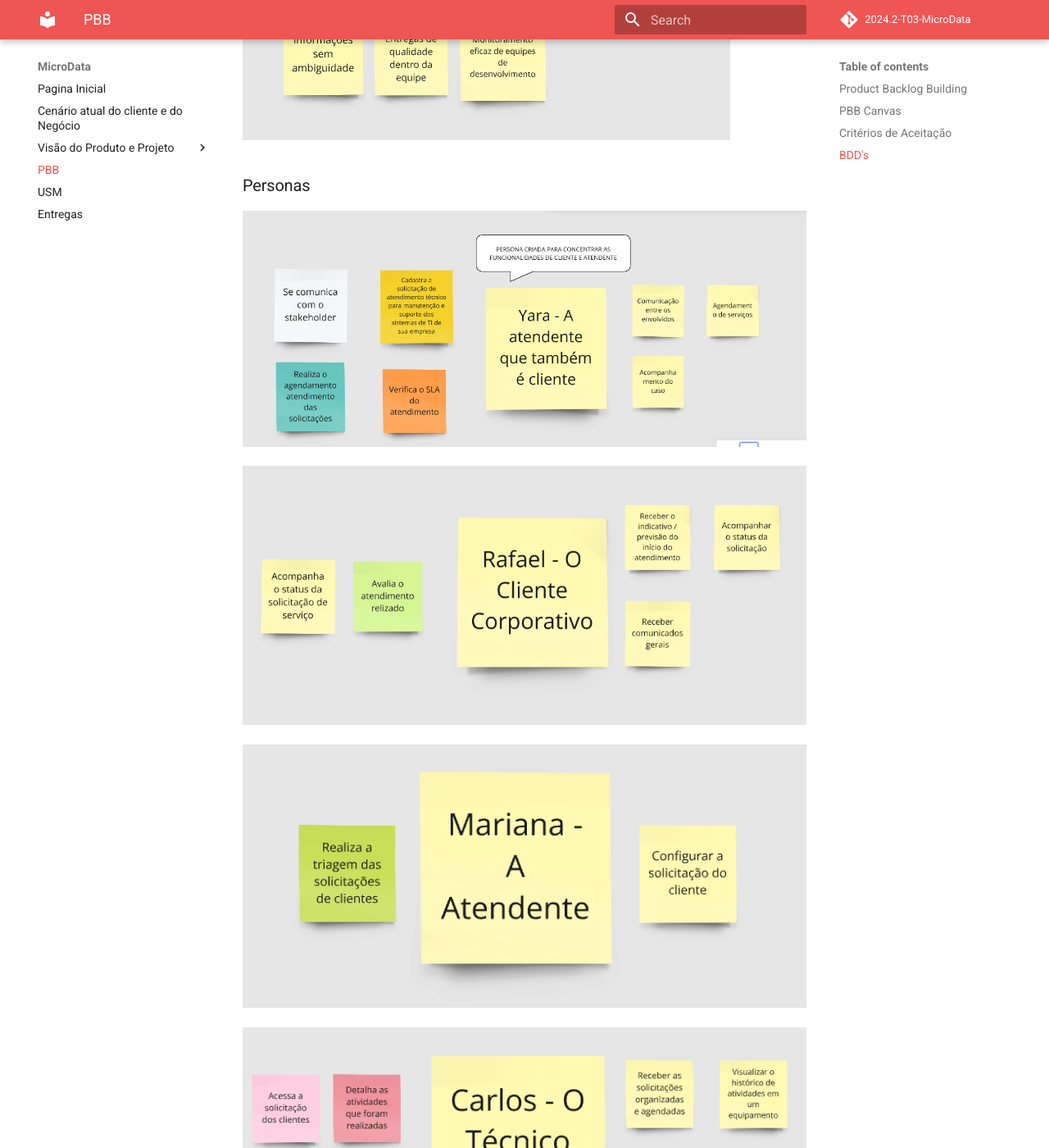
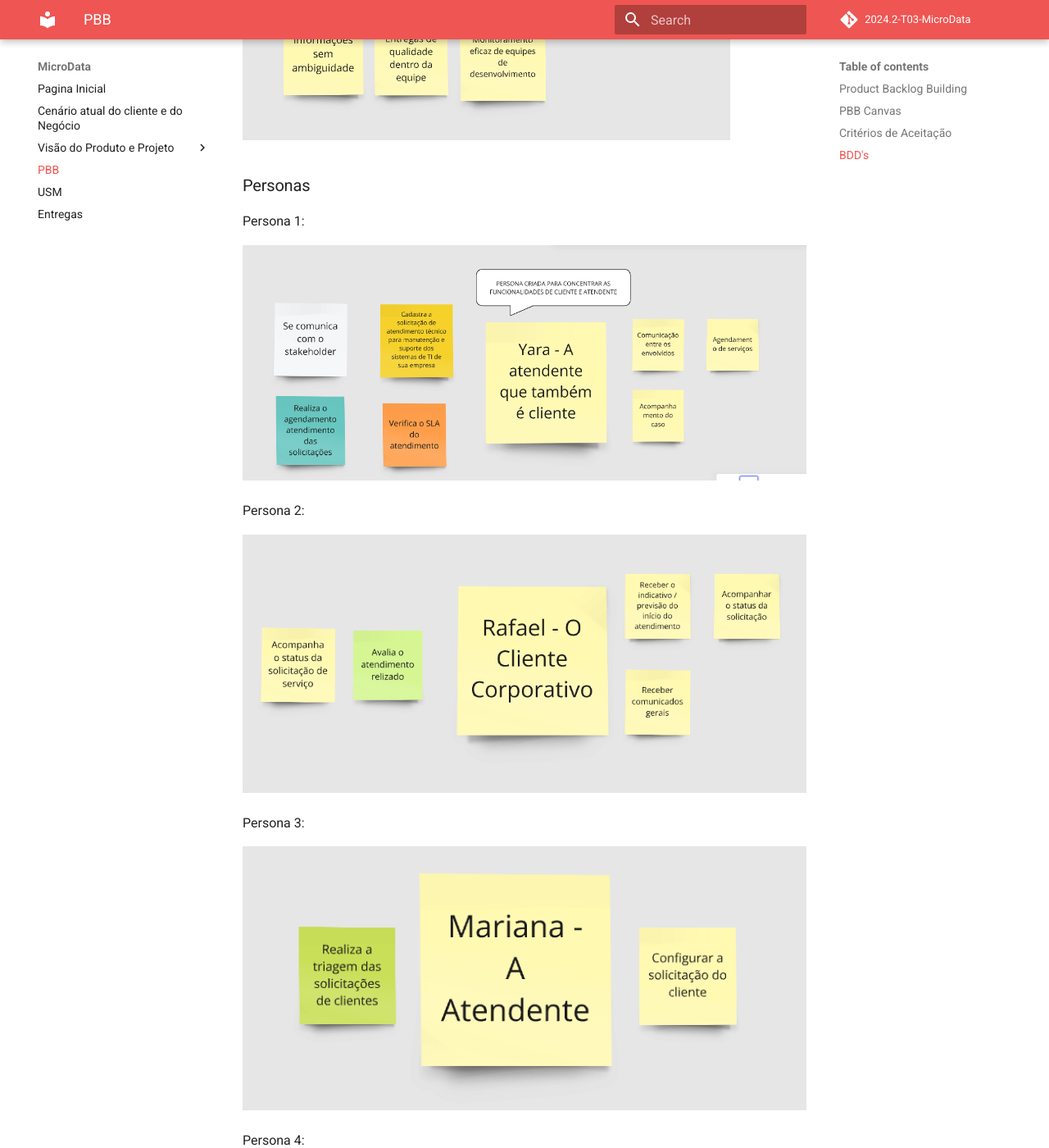
Before and after one commit to storch7/2024.2-T03-MicroData, an MkDocs documentation site: the page built from docs/pbb/pbb.md, in a window 1280 px wide and 1400 px high, scrolled down 3248 px. Shown: the whole window at 82% size. Built offline with MkDocs 1.6.1 and Material for MkDocs 9.7.7, drawn with Linux system fonts in a browser that asks for light colours; comment, search, counter and statistics services are not loaded.

Commit message:
Correções de texto

```diff
--- a/docs/pbb/pbb.md
+++ b/docs/pbb/pbb.md
@@ -37,13 +37,23 @@
 
 ### Personas
 
+Persona 1:
+
 ![](../assets/pbb/5%20-%20PERSONA%201.png)
+
+Persona 2:
 
 ![](../assets/pbb/6%20-%20PRESONA%202.png)
 
+Persona 3:
+
 ![](../assets/pbb/7%20-%20PERSONA%203.png)
 
+Persona 4:
+
 ![](../assets/pbb/8%20-%20PERSONA%204.png)
+
+Persona 5:
 
 ![](../assets/pbb/9%20-%20PERSONA%205.png)
 
```
